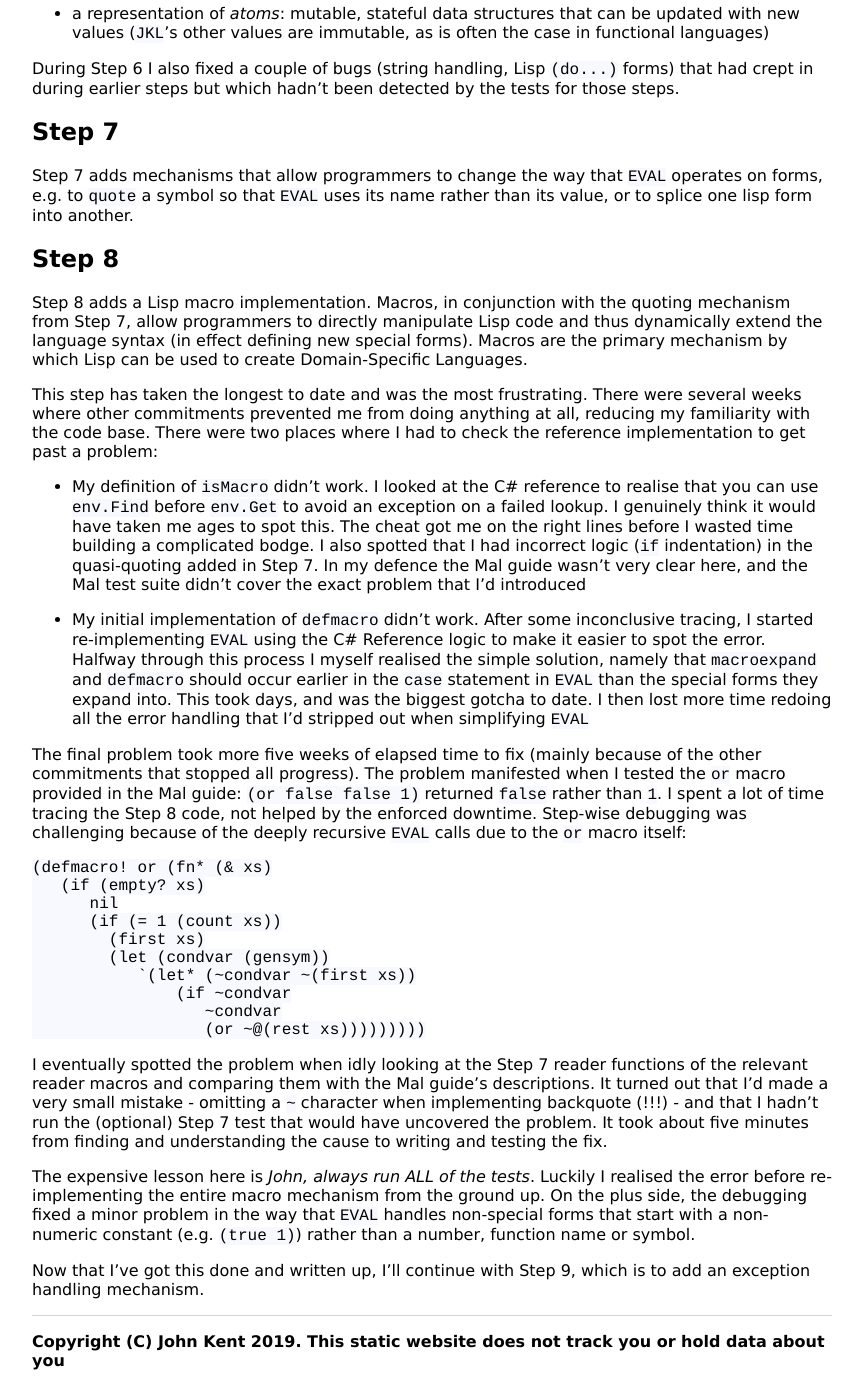
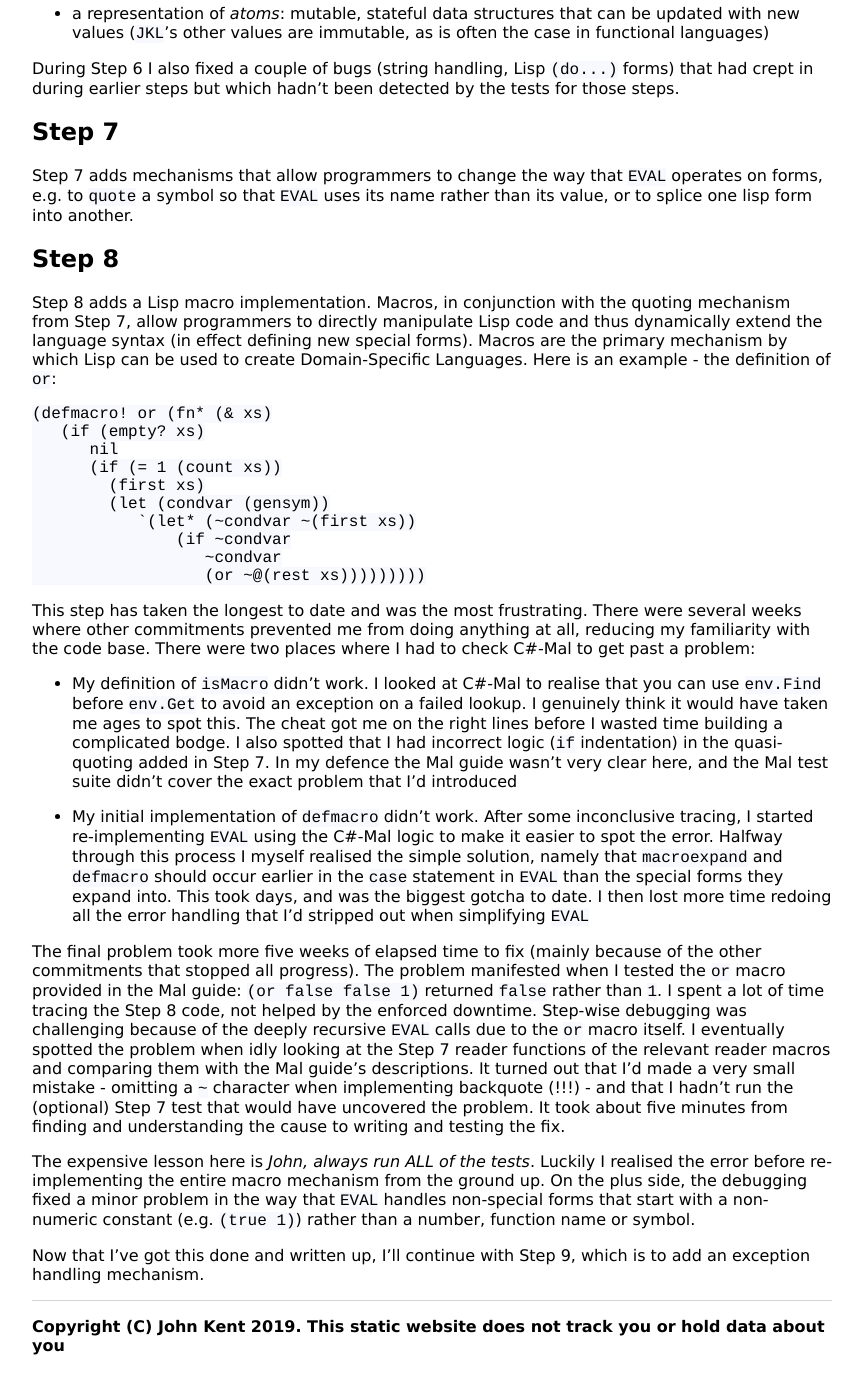
Before and after one commit to KineticLensman/KineticLensman.github.io, a Jekyll site: the page built from _posts/2019-04-14-MAL-3.md, in a window 1280 px wide and 1400 px high, scrolled down 980 px. Shown: the whole window, without its empty margins (208-1070 px from the left). Built offline with Jekyll 4.4.1, drawn with Linux system fonts in a browser that asks for light colours; some of the changed lines change nothing that is shown; some of the changed text lies outside the part shown.

Commit message:
rewording, consistency

````diff
--- a/_posts/2019-04-14-MAL-3.md
+++ b/_posts/2019-04-14-MAL-3.md
@@ -10,19 +10,19 @@ This is the third SITREP for my ongoing Make-a-Lisp project. The [first post](ht
 
 I've now completed steps 5, 6, 7 and 8. The headlines are:
 * Steps 5, 6 and 7 were done in an intense two week burst (compared with two months for earlier steps)
-* Unfortunately, Step 8 took two another months because of commitments that stopped Lisp work altogether coupled with some subtle bugs. I resorted to cheating (looking at the C# reference version) to get past two of these
+* Unfortunately, Step 8 took two another months because of commitments that stopped Lisp work altogether coupled with some subtle bugs. I resorted to cheating (looking at C#-Mal - the C# reference implementation) to get past two of these
 * I've continued to make minor improvements to the guide version, notably error checking and diagnostics
 
 The source code is on [Github](https://github.com/KineticLensman/JK-s-Lisp/tree/master/Mal-step-8c).
 
 ## Step 5
 
-Step 5 adds an under-the-bonnet performance enhancement - Tail-Call Optimisation (TCO) - rather than new programmer-visible language features. Specifically, the `EVAL` function contains the implementation of the Lisp special forms (`if`, `let`, etc), and several of these call `EVAL` recursively. In those forms that call `EVAL` as the last thing they do before returning, TCO loops back to the beginning of `EVAL` rather than calling `EVAL` recursively. This significantly reduces the chances of runtime stack overflow.
+Step 5 adds an under-the-bonnet performance enhancement - Tail-Call Optimisation (TCO) - rather than new programmer-visible language features. Specifically, `JKL' includes an `EVAL` function that implements the Lisp special forms (`if`, `let`, etc), and several of these call `EVAL` recursively. In those forms that call `EVAL` as the last thing they do before returning, TCO loops back to the beginning of `EVAL` rather than calling `EVAL` recursively. This significantly reduces the chances of runtime stack overflow.
 
 ## Step 6
 Step 6 adds three new capabilities:
-* an `eval` function available to code written in `JKL`, which can at run-time evaluate a list representing a Lisp abstract syntax tree. This of course is defined in terms of the internal `EVAL` function
-* a `load-file` function that reads a `JKL` source file and evaluates it in the current environment, e.g. to add new functions and values. `load-file` uses the new core functions `eval` (as above), `slurp` which converts a named file into a Lisp string and `read-string` that converts a Lisp string into a Lisp abstract syntax tree. The `load-file` function is itself implemented in `JKL` (rather than C#) using a form that is executed when the initial Lisp environment is instantiated but before the REPL is started:
+* an `eval` function available to code written in `JKL`, which can at run-time evaluate a list representing a Lisp abstract syntax tree. This of course is defined in terms of the internal C# `EVAL` function
+* a `load-file` function that reads a `JKL` source file and evaluates it in the current environment, e.g. to add new functions and values. `load-file` uses the new core functions `eval` (as above), `slurp` which converts a named file into a Lisp string and `read-string` that converts a Lisp string into a Lisp abstract syntax tree. The `load-file` function is itself implemented in `JKL` (rather than C#) using a function that is defined using `def!` when the initial Lisp environment is instantiated but before the REPL is started:
 ```
 (def! load-file (fn* (f) (eval (read-string (str "(do " (slurp f) ")")))))
 ```
@@ -36,16 +36,7 @@ Step 7 adds mechanisms that allow programmers to change the way that `EVAL` oper
 
 ## Step 8
 
-Step 8 adds a Lisp macro implementation. Macros, in conjunction with the quoting mechanism from Step 7, allow programmers to directly manipulate Lisp code and thus dynamically extend the language syntax (in effect defining new special forms). Macros are the primary mechanism by which Lisp can be used to create Domain-Specific Languages.
-
-This step has taken the longest to date and was the most frustrating. There were several weeks where other commitments prevented me from doing anything at all, reducing my familiarity with the code base. There were two places where I had to check the reference implementation to get past a problem:
-
-* My definition of `isMacro` didn't work. I looked at the C# reference to realise that you can use `env.Find` before `env.Get` to avoid an exception on a failed lookup. I genuinely think it would have taken me ages to spot this. The cheat got me on the right lines before I wasted time building a complicated bodge. I also spotted that I had incorrect logic (`if` indentation) in the quasi-quoting added in Step 7. In my defence the Mal guide wasn't very clear here, and the Mal test suite didn't cover the exact problem that I'd introduced
-
-* My initial implementation of `defmacro` didn't work. After some inconclusive tracing, I started re-implementing `EVAL` using the C# Reference logic to make it easier to spot the error. Halfway through this process I myself realised the simple solution, namely that `macroexpand` and `defmacro` should occur earlier in the `case` statement in `EVAL` than the special forms they expand into. This took days, and was the biggest gotcha to date. I then lost more time redoing all the error handling that I'd stripped out when simplifying `EVAL`
-
-The final problem took more five weeks of elapsed time to fix (mainly because of the other commitments that stopped all progress). The problem manifested when I tested the `or` macro provided in the Mal guide: `(or false false 1)` returned `false` rather than `1`. I spent a lot of time tracing the Step 8 code, not helped by the enforced downtime. Step-wise debugging was challenging because of the deeply recursive `EVAL` calls due to the `or` macro itself:
-
+Step 8 adds a Lisp macro implementation. Macros, in conjunction with the quoting mechanism from Step 7, allow programmers to directly manipulate Lisp code and thus dynamically extend the language syntax (in effect defining new special forms). Macros are the primary mechanism by which Lisp can be used to create Domain-Specific Languages. Here is an example - the definition of `or`:
 ```
 (defmacro! or (fn* (& xs)
    (if (empty? xs)
@@ -58,7 +49,13 @@ The final problem took more five weeks of elapsed time to fix (mainly because of
                   ~condvar
                   (or ~@(rest xs)))))))))
 ```
-I eventually spotted the problem when idly looking at the Step 7 reader functions of the relevant reader macros and comparing them with the Mal guide's descriptions. It turned out that I'd made a very small mistake - omitting a `~` character when implementing backquote (!!!) - and that I hadn't run the (optional) Step 7 test that would have uncovered the problem. It took about five minutes from finding and understanding the cause to writing and testing the fix.
+This step has taken the longest to date and was the most frustrating. There were several weeks where other commitments prevented me from doing anything at all, reducing my familiarity with the code base. There were two places where I had to check C#-Mal to get past a problem:
+
+* My definition of `isMacro` didn't work. I looked at C#-Mal to realise that you can use `env.Find` before `env.Get` to avoid an exception on a failed lookup. I genuinely think it would have taken me ages to spot this. The cheat got me on the right lines before I wasted time building a complicated bodge. I also spotted that I had incorrect logic (`if` indentation) in the quasi-quoting added in Step 7. In my defence the Mal guide wasn't very clear here, and the Mal test suite didn't cover the exact problem that I'd introduced
+
+* My initial implementation of `defmacro` didn't work. After some inconclusive tracing, I started re-implementing `EVAL` using the C#-Mal logic to make it easier to spot the error. Halfway through this process I myself realised the simple solution, namely that `macroexpand` and `defmacro` should occur earlier in the `case` statement in `EVAL` than the special forms they expand into. This took days, and was the biggest gotcha to date. I then lost more time redoing all the error handling that I'd stripped out when simplifying `EVAL`
+
+The final problem took more five weeks of elapsed time to fix (mainly because of the other commitments that stopped all progress). The problem manifested when I tested the `or` macro provided in the Mal guide: `(or false false 1)` returned `false` rather than `1`. I spent a lot of time tracing the Step 8 code, not helped by the enforced downtime. Step-wise debugging was challenging because of the deeply recursive `EVAL` calls due to the `or` macro itself. I eventually spotted the problem when idly looking at the Step 7 reader functions of the relevant reader macros and comparing them with the Mal guide's descriptions. It turned out that I'd made a very small mistake - omitting a `~` character when implementing backquote (!!!) - and that I hadn't run the (optional) Step 7 test that would have uncovered the problem. It took about five minutes from finding and understanding the cause to writing and testing the fix.
 
 The expensive lesson here is *John, always run ALL of the tests*. Luckily I realised the error before re-implementing the entire macro mechanism from the ground up. On the plus side, the debugging fixed a minor problem in the way that `EVAL` handles non-special forms that start with a non-numeric constant (e.g. `(true 1)`) rather than a number, function name or symbol.
 
````
